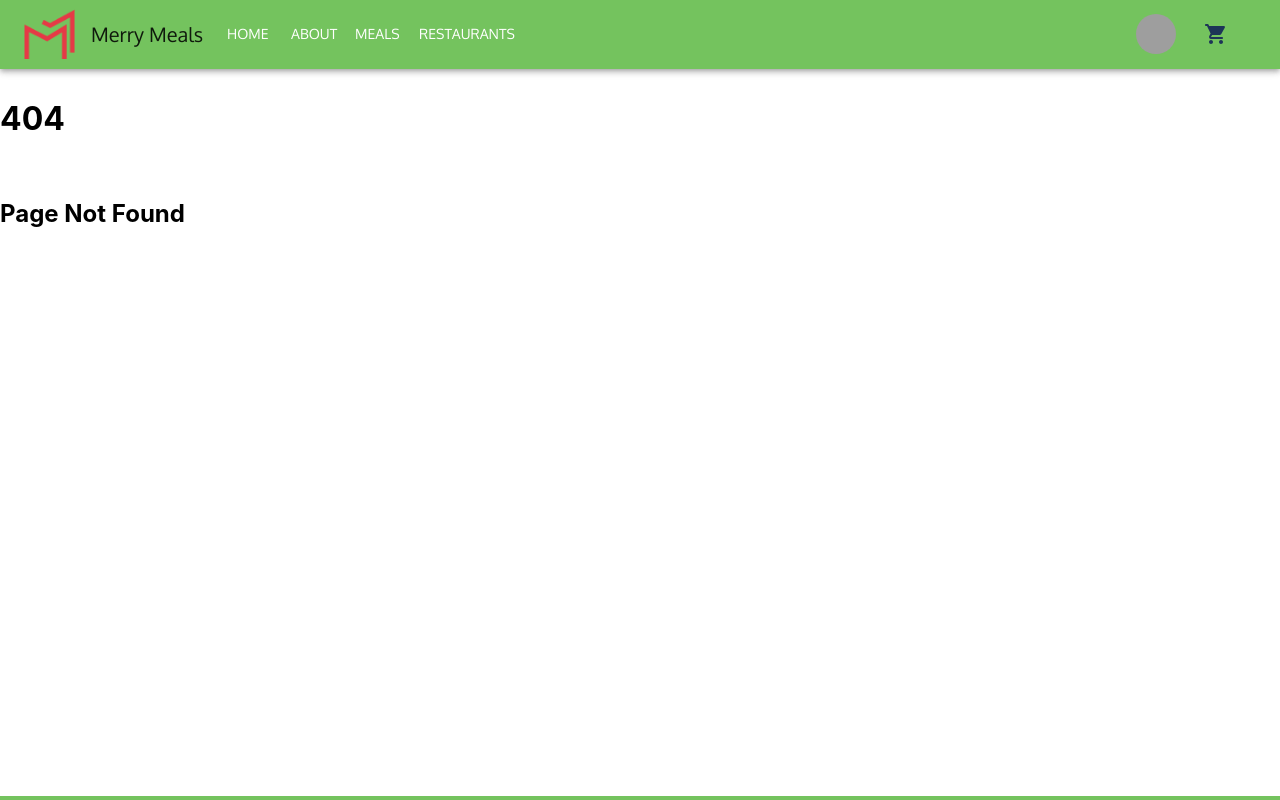
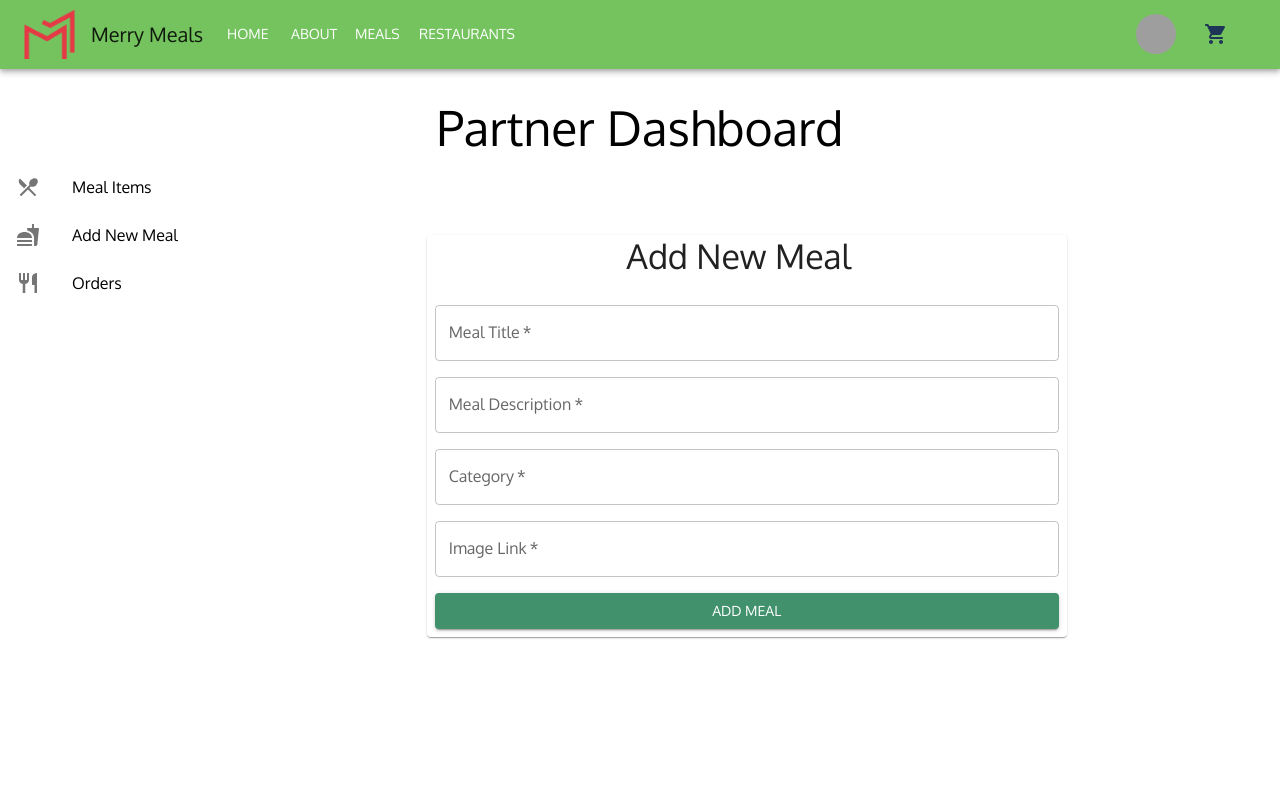
Before and after one commit to rohittendulkar/merry-meals-app, a React (Create React App) app in the folder client/: page /dashboard/partner/addmeal in a window 1280 px wide. Before the commit this address led to /404-not-found. Shown: the top 800 px of the page. Built offline with nearby package versions, Linux system fonts and the light colour scheme; grey boxes are pictures that could not be loaded.

Commit message:
Partner Dashboard Update

```diff
--- a/client/src/App.js
+++ b/client/src/App.js
@@ -9,7 +9,11 @@ import Meal from "./routes/Meal";
 import PageNotFound from "./routes/PageNotFound";
 import PartnerRegister from "./routes/PartnerRegister";
 import PartnerSearch from "./routes/PartnerSearch";
+import PartnerDashboard from "./routes/PartnerDashboard";
 import Orders from "./routes/Orders";
+import PartnerAddMeals from "./routes/PartnerAddMeals";
+import PartnerMeals from "./routes/PartnerMeals";
+import PartnerOrders from "./routes/PartnerOrders";
 
 const theme = createTheme({
 	palette: {
@@ -63,6 +67,11 @@ function App() {
 					<Route path="/meals" element={<Meal />} />
 					<Route path="/cart" element={<Cart />} />
 					<Route path="/orders" element={<Orders />} />
+					<Route path="/dashboard/partner" element={<PartnerDashboard />}>
+						<Route path="addmeal" element={<PartnerAddMeals />} />
+						<Route path="meals" element={<PartnerMeals />} />
+						<Route path="orders" element={<PartnerOrders />} />
+					</Route>
 					<Route path="/register/partner" element={<PartnerRegister />} />
 					<Route path="/restaurants" element={<PartnerSearch />} />
 					<Route path="/404-not-found" element={<PageNotFound />} />
--- a/client/src/components/Navbar.js
+++ b/client/src/components/Navbar.js
@@ -256,7 +256,7 @@ const ResponsiveAppBar = () => {
 								</MenuItem>
 								<MenuItem
 									component={Link}
-									to="/dashboard"
+									to="/dashboard/partner/meals"
 									onClick={handleCloseUserMenu}
 								>
 									<Typography textAlign="center">Dashboard</Typography>
--- /dev/null
+++ b/client/src/routes/PartnerAddMeals.js
@@ -0,0 +1,131 @@
+import React, { useState } from "react";
+import { makeStyles } from "@mui/styles";
+import {
+	Button,
+	FormControl,
+	Grid,
+	Paper,
+	TextField,
+	Typography,
+} from "@mui/material";
+import { useDispatch } from "react-redux";
+import { partnerAction } from "../redux/action/partnerAction";
+
+const useStyles = makeStyles((theme) => ({
+	form: {
+		textAlign: "center",
+		marginBottom: theme.spacing(10),
+		marginTop: theme.spacing(10),
+	},
+	textField: {
+		margin: 10,
+	},
+	title: {
+		margin: "48px 0px 10px 0px",
+	},
+	alignLeft: {
+		textAlign: "left",
+	},
+	paper: {
+		padding: theme.spacing(2),
+	},
+}));
+const PartnerAddMeals = () => {
+	const classes = useStyles();
+
+	const [title, setTitle] = useState("");
+	const [description, setDescription] = useState("");
+	const [category, setCategory] = useState("");
+	const [imageUrl, setImageUrl] = useState("");
+
+	const dispatch = useDispatch();
+
+	const register = async (e) => {
+		e.preventDefault();
+		let partner = new FormData();
+
+		partner.append("title", title);
+		partner.append("description", description);
+		partner.append("category", category);
+		partner.append("imageUrl", imageUrl);
+
+		dispatch(partnerAction(partner));
+	};
+
+	return (
+		<div style={{ display: "block" }}>
+			<Grid container className={classes.form}>
+				<Grid item>
+					<Paper sx={{ pr: 2 }}>
+						<Typography variant="h4" className={classes.title}>
+							Add New Meal
+						</Typography>
+						<br />
+						<form encType="multipart/form-data" noValidate>
+							<FormControl fullWidth sx={{ m: 1 }}>
+								<TextField
+									id="title"
+									name="title"
+									label="Meal Title"
+									onChange={(e) => setTitle(e.target.value)}
+									value={title}
+									className={classes.textField}
+									fullWidth
+									required
+								/>
+							</FormControl>
+							<FormControl fullWidth sx={{ m: 1 }}>
+								<TextField
+									id="description"
+									name="description"
+									label="Meal Description"
+									onChange={(e) => setDescription(e.target.value)}
+									value={description}
+									className={classes.textField}
+									fullWidth
+									required
+								/>
+							</FormControl>
+							<FormControl fullWidth sx={{ m: 1 }}>
+								<TextField
+									id="category"
+									name="category"
+									label="Category"
+									onChange={(e) => setCategory(e.target.value)}
+									value={category}
+									className={classes.textField}
+									fullWidth
+									required
+								/>
+							</FormControl>
+							<FormControl fullWidth sx={{ m: 1 }}>
+								<TextField
+									id="imageUrl"
+									name="imageUrl"
+									label="Image Link"
+									onChange={(e) => setImageUrl(e.target.value)}
+									value={imageUrl}
+									className={classes.textField}
+									fullWidth
+									required
+								/>
+							</FormControl>
+							<FormControl fullWidth sx={{ m: 1 }}>
+								<Button
+									variant="contained"
+									color="success"
+									className={classes.button}
+									onClick={register}
+								>
+									Add Meal
+								</Button>
+							</FormControl>
+						</form>
+					</Paper>
+				</Grid>
+			</Grid>
+		</div>
+	);
+};
+
+export default PartnerAddMeals;
--- /dev/null
+++ b/client/src/routes/PartnerDashboard.js
@@ -0,0 +1,75 @@
+import {
+	Box,
+	Grid,
+	List,
+	ListItem,
+	ListItemButton,
+	ListItemIcon,
+	ListItemText,
+	Typography,
+} from "@mui/material";
+import { Fastfood, Restaurant, RestaurantMenu } from "@mui/icons-material";
+import React from "react";
+import { Link, Outlet } from "react-router-dom";
+
+const PartnerDashboard = () => {
+	return (
+		<>
+			<Typography textAlign="center" variant="h3">
+				Partner Dashboard
+			</Typography>
+			<Grid container>
+				<Grid item xs={12} md={4} justifySelf="flex-start">
+					<Box
+						sx={{ width: "100%", maxWidth: 360, bgcolor: "background.paper" }}
+					>
+						<nav aria-label="main mailbox folders">
+							<List>
+								<ListItem disablePadding>
+									<ListItemButton
+										component={Link}
+										to="/dashboard/partner/meals"
+									>
+										<ListItemIcon>
+											<RestaurantMenu />
+										</ListItemIcon>
+										<ListItemText primary="Meal Items" />
+									</ListItemButton>
+								</ListItem>
+								<ListItem disablePadding>
+									<ListItemButton
+										component={Link}
+										to="/dashboard/partner/addmeal"
+									>
+										<ListItemIcon>
+											<Fastfood />
+										</ListItemIcon>
+										<ListItemText primary="Add New Meal" />
+									</ListItemButton>
+								</ListItem>
+								<ListItem disablePadding>
+									<ListItemButton
+										component={Link}
+										to="/dashboard/partner/orders"
+									>
+										<ListItemIcon>
+											<Restaurant />
+										</ListItemIcon>
+										<ListItemText primary="Orders" />
+									</ListItemButton>
+								</ListItem>
+							</List>
+						</nav>
+					</Box>
+				</Grid>
+				<Grid item xs={12} md={6} justifySelf="center">
+					<Box>
+						<Outlet />
+					</Box>
+				</Grid>
+			</Grid>
+		</>
+	);
+};
+
+export default PartnerDashboard;
--- /dev/null
+++ b/client/src/routes/PartnerMeals.js
@@ -0,0 +1,7 @@
+import React from "react";
+
+const PartnerMeals = () => {
+	return <div>PartnerMeals</div>;
+};
+
+export default PartnerMeals;
--- /dev/null
+++ b/client/src/routes/PartnerOrders.js
@@ -0,0 +1,7 @@
+import React from "react";
+
+const PartnerOrders = () => {
+	return <div>PartnerOrders</div>;
+};
+
+export default PartnerOrders;
```
Also changed, not shown: client/src/routes/PostMeals.js (deleted).
